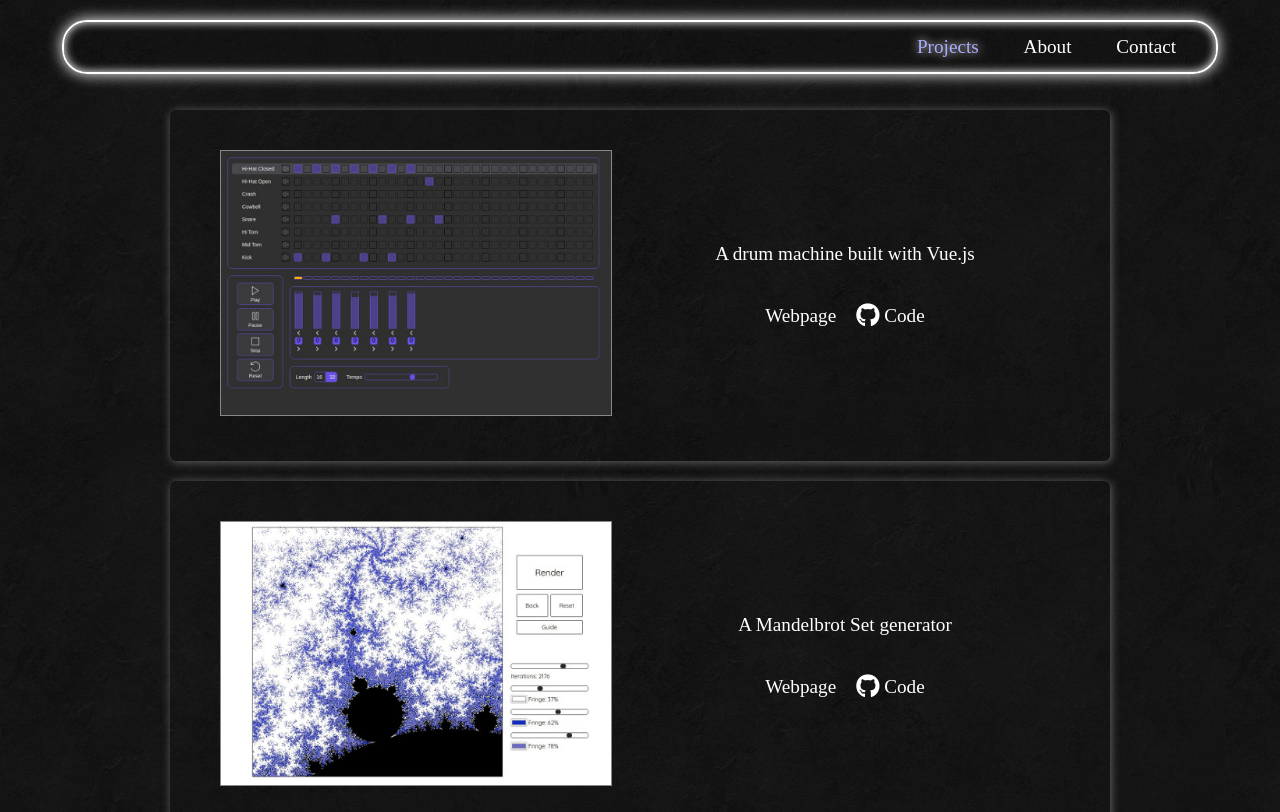
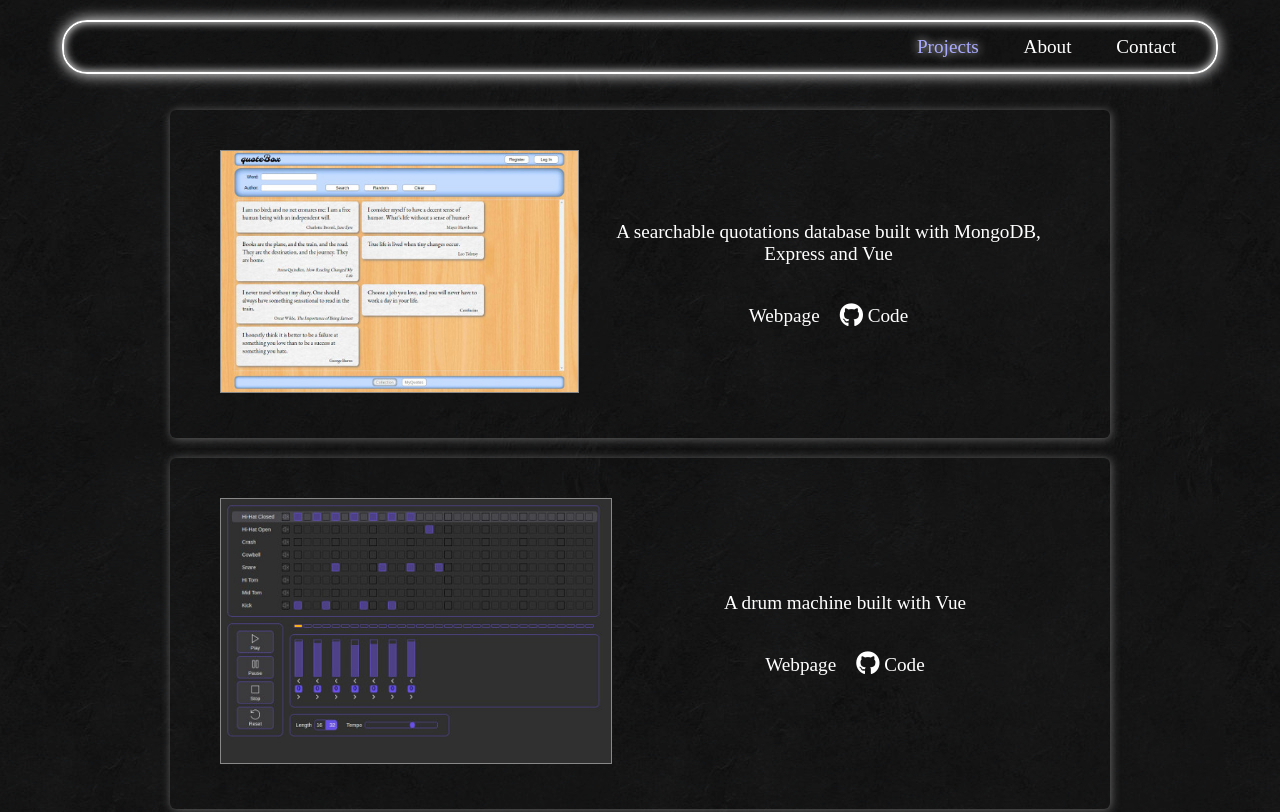
Before and after one commit to ricardopresto/newSite, a plain HTML site: page index.html in a window 1280 px wide. Shown: the top 812 px of the page. Drawn offline with Linux system fonts and the light colour scheme.

Commit message:
added quoteBox

```diff
--- a/index.html
+++ b/index.html
@@ -25,12 +25,29 @@
   <div id="container">
     <div class="content" id="projects">
       <div id="projectContainer">
-        <div id="drumApp" class="projectBox">
+        <div class="projectBox">
+          <a href="https://quote-box.herokuapp.com/" target="_blank"><img
+              src="./images/quotebox.jpg" /></a>
+          <div class="projectDetails">
+            <div class="description">
+              A searchable quotations database built with MongoDB, Express and
+              Vue
+            </div>
+            <div class="linksBox">
+              <a href="https://quote-box.herokuapp.com/"
+                target="_blank">Webpage</a>
+              <a href="https://github.com/ricardopresto/quoteBox"
+                target="_blank">
+                <i class="fab fa-github fa-lg"></i> Code</a>
+            </div>
+          </div>
+        </div>
+        <div class="projectBox">
           <a href="./drum/index.html" target="_blank"><img
               src="./images/drum2.jpg" /></a>
           <div class="projectDetails">
             <div class="description">
-              A drum machine built with Vue.js
+              A drum machine built with Vue
             </div>
             <div class="linksBox">
               <a href="./drum/index.html" target="_blank">Webpage</a>
@@ -40,7 +57,7 @@
             </div>
           </div>
         </div>
-        <div id="mandelbrotApp" class="projectBox">
+        <div class="projectBox">
           <a href="./mandelbrot/index.html" target="_blank"><img
               src="./images/mandelbrot2.jpg" /></a>
           <div class="projectDetails">
@@ -55,7 +72,7 @@
             </div>
           </div>
         </div>
-        <div id="weatherApp" class="projectBox">
+        <div class="projectBox">
           <a href="./weather_app/index.html" target="_blank"><img
               src="./images/weather2.jpg" /></a>
           <div class="projectDetails">
@@ -70,7 +87,7 @@
             </div>
           </div>
         </div>
-        <div id="bounceApp" class="projectBox">
+        <div class="projectBox">
           <a href="./bounce/index.html" target="_blank"><img
               src="./images/bounce2.jpg" /></a>
           <div class="projectDetails">
```
Also changed, not shown: images/quotebox.jpg (added).
